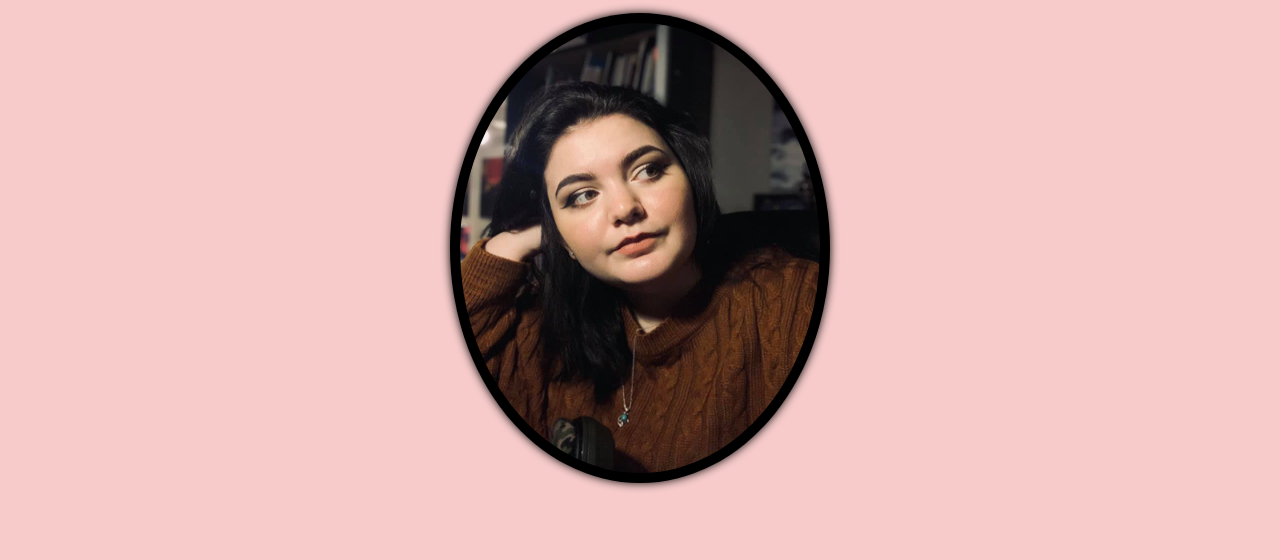
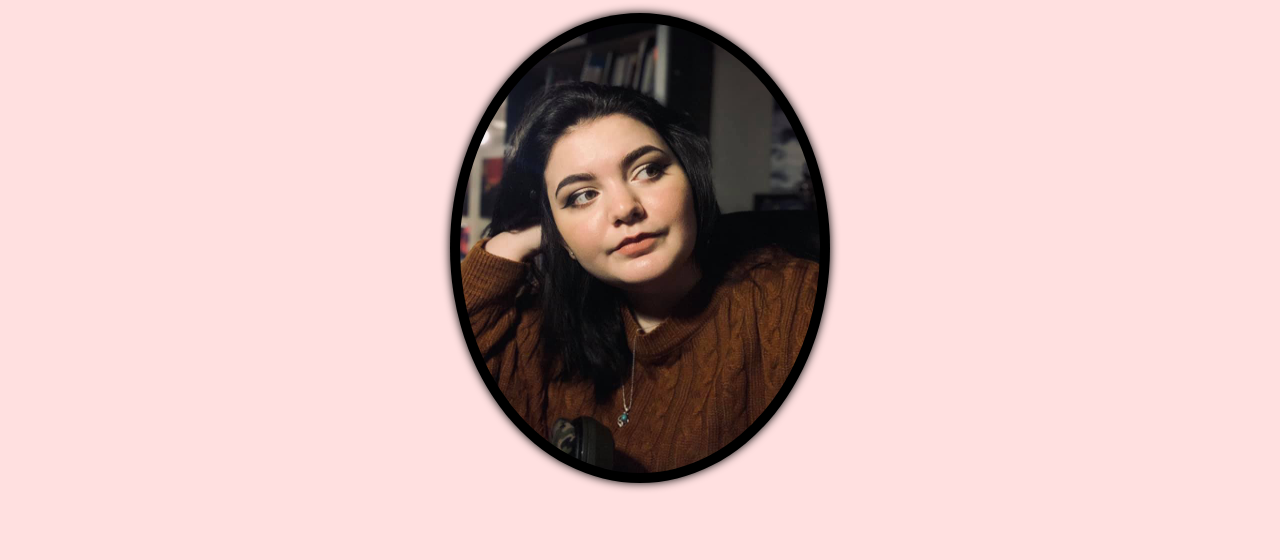
Before and after one commit to D-Chelsea/Chelsea-About-ME, a plain HTML site: page index.html in a window 1280 px wide. Shown: the part 184-744 px from the top of the page. Drawn offline with nearby package versions, Linux system fonts and the light colour scheme; a script that the page names is missing.

Commit message:
updated bg color
only added a different bg color

```diff
--- a/style.css
+++ b/style.css
@@ -1,5 +1,5 @@
 body{
-  background-color: #f6cbca;
+  background-color: #ffe0e0;
   margin: 0;
 }
 header{
@@ -104,7 +104,7 @@ ol{
 /* link customization and colors :) */
 a{
   font-family:Georgia, 'Times New Roman', Times, serif;
-  font-size: 15px
+  font-size: 15px;
 }
 a:link {color: blue}
 a:visited {color: red}
```
